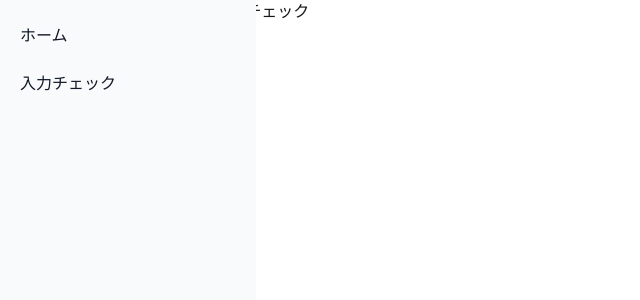
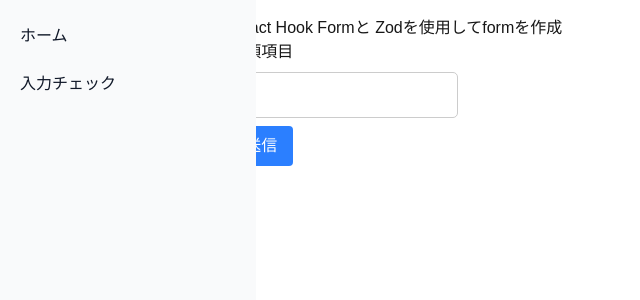
Before and after one commit to iwasan0114/react-sample, a Next.js app: page /validation in a window 1280 px wide. Shown: the top 300 px of the page, without its empty margins (0-640 px from the left). Built offline with nearby package versions, Linux system fonts and the light colour scheme.

Commit message:
add validation check

```diff
--- a/package.json
+++ b/package.json
@@ -9,9 +9,12 @@
     "lint": "next lint"
   },
   "dependencies": {
+    "@hookform/resolvers": "^5.0.1",
     "next": "15.3.2",
     "react": "^19.0.0",
-    "react-dom": "^19.0.0"
+    "react-dom": "^19.0.0",
+    "react-hook-form": "^7.56.4",
+    "zod": "^3.25.7"
   },
   "devDependencies": {
     "@eslint/eslintrc": "^3",
--- a/src/app/layout.tsx
+++ b/src/app/layout.tsx
@@ -20,7 +20,7 @@ export default function RootLayout({
           <div className="grid-item col-span-2">
             <SideMenu />
           </div>
-          <div className="grid-item col-span-10">
+          <div className="grid-item col-span-10 m-4">
             {children}
           </div>
         </div>
--- a/src/app/validation/page.tsx
+++ b/src/app/validation/page.tsx
@@ -1,11 +1,52 @@
+"use client"
 import React from "react";
+import TextBox from "@/components/input/TextBox";
+import { InputsType, inputs } from "./types";
+import { zodResolver } from "@hookform/resolvers/zod";
+import {
+  useForm,
+  SubmitHandler
+} from "react-hook-form";
+import Button from "@/components/Button";
 
-const About: React.FC = () => {
+
+const Validation: React.FC = () => {
+
+  const {
+    register,
+    handleSubmit,
+    formState: { errors }
+  } = useForm<InputsType>({
+    resolver: zodResolver(inputs)
+  });
+
+  const onSubmit: SubmitHandler<InputsType> = (
+    data
+  ) => console.log(data)
+
+  console.log("errors", errors);
+
   return (
     <div>
-      <h1>入力チェック</h1>
+      <section>
+        React Hook Formと
+        Zodを使用してformを作成
+      </section>
+      <form onSubmit={handleSubmit(onSubmit)}>
+        <p>必須項目</p>
+        <div className="py-2">
+          <TextBox register={register} name={"characterLimited"} />
+          {errors.characterLimited && (
+            <p className="text-red-500 text-sm mt-1">
+              {errors.characterLimited.message}
+            </p>
+          )}
+        </div>
+        <Button type="submit">送信</Button>
+      </form>
+
     </div>
   );
 };
 
-export default About;
+export default Validation;
--- /dev/null
+++ b/src/app/validation/types.ts
@@ -0,0 +1,8 @@
+import { z } from "zod";
+
+export const inputs = z.object({
+    characterLimited: z.string().min(5),
+    xp: z.number()
+});
+
+export type InputsType = z.infer<typeof inputs>;
--- /dev/null
+++ b/src/components/Button.tsx
@@ -0,0 +1,18 @@
+import { ButtonHTMLAttributes, FC, ReactNode } from 'react';
+
+type Props = ButtonHTMLAttributes<HTMLButtonElement> & {
+  children: ReactNode;
+};
+
+const Button = ({ children, ...props }: Props) => {
+  return (
+    <button
+      className="px-4 py-2 rounded bg-blue-500 text-white disabled:cursor-default disabled:opacity-50"
+      {...props}
+    >
+      {children}
+    </button>
+  );
+};
+
+export default Button;
--- /dev/null
+++ b/src/components/input/TextBox.tsx
@@ -0,0 +1,32 @@
+"use client";
+import React, { useState } from "react";
+import { UseFormRegister } from "react-hook-form";
+
+
+interface TextBoxProps {
+    placeholder?: string;
+    register: UseFormRegister<any>;
+    name: string;
+}
+
+const TextBox: React.FC<TextBoxProps> = ({ placeholder, register, name }) => {
+    const [text, setText] = useState<string>("");
+
+    return (
+        <input
+            type="text"
+            {...register(name)}
+            value={text}
+            onChange={(e) => setText(e.target.value)}
+            placeholder={placeholder}
+            style={{
+                padding: "10px",
+                fontSize: "16px",
+                borderRadius: "5px",
+                border: "1px solid #ccc",
+            }}
+        />
+    );
+};
+
+export default TextBox;
```
Also changed, not shown: 1 other file (tests, documents, lock files or other folders).
